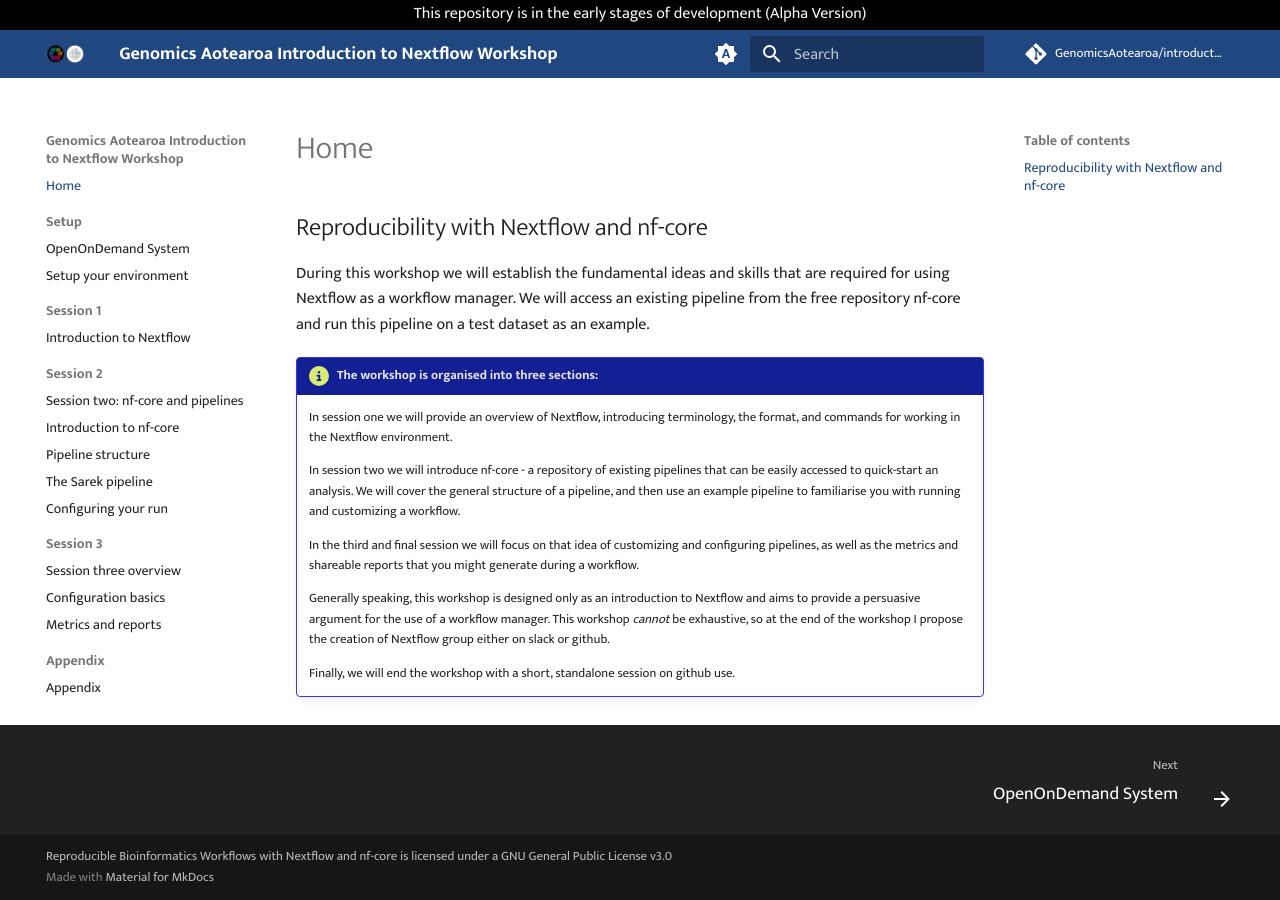
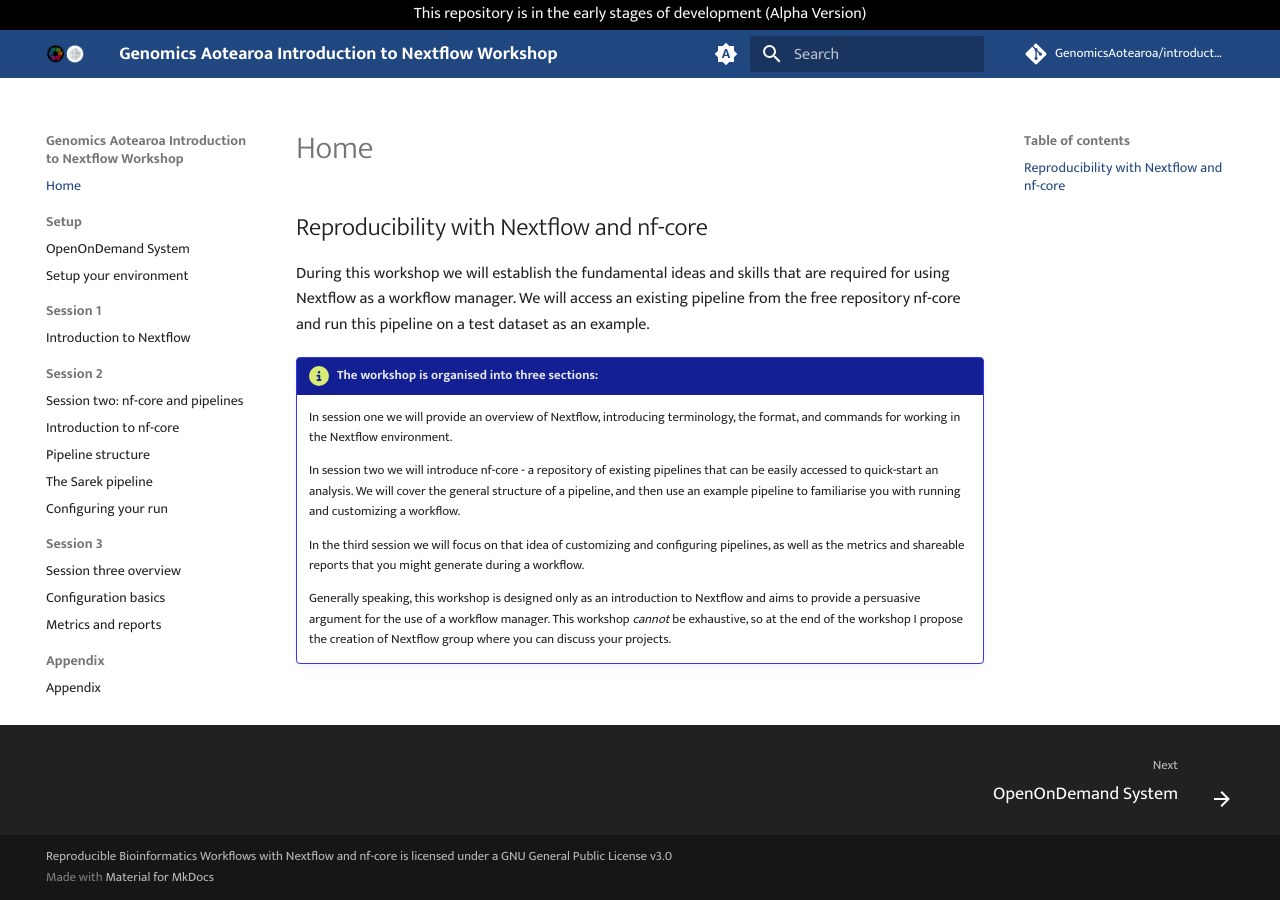
Before and after one commit to GenomicsAotearoa/introduction-to-nextflow, an MkDocs documentation site: the page built from docs/index.md, in a window 1280 px wide. Built offline with MkDocs 1.6.1 and Material for MkDocs 9.7.7, drawn with Linux system fonts in a browser that asks for light colours; comment, search, counter and statistics services are not loaded.

Commit message:
Remove comment on github

```diff
--- a/docs/index.md
+++ b/docs/index.md
@@ -8,8 +8,6 @@
 
     In session two we will introduce nf-core - a repository of existing pipelines that can be easily accessed to quick-start an analysis. We will cover the general structure of a pipeline, and then use an example pipeline to familiarise you with running and customizing a workflow.
 
-    In the third and final session we will focus on that idea of customizing and configuring pipelines, as well as the metrics and shareable reports that you might generate during a workflow.
+    In the third session we will focus on that idea of customizing and configuring pipelines, as well as the metrics and shareable reports that you might generate during a workflow.
 
-    Generally speaking, this workshop is designed only as an introduction to Nextflow and aims to provide a persuasive argument for the use of a workflow manager. This workshop *cannot* be exhaustive, so at the end of the workshop I propose the creation of Nextflow group either on slack or github.
-
-    Finally, we will end the workshop with a short, standalone session on github use.
+    Generally speaking, this workshop is designed only as an introduction to Nextflow and aims to provide a persuasive argument for the use of a workflow manager. This workshop *cannot* be exhaustive, so at the end of the workshop I propose the creation of Nextflow group where you can discuss your projects.
```
